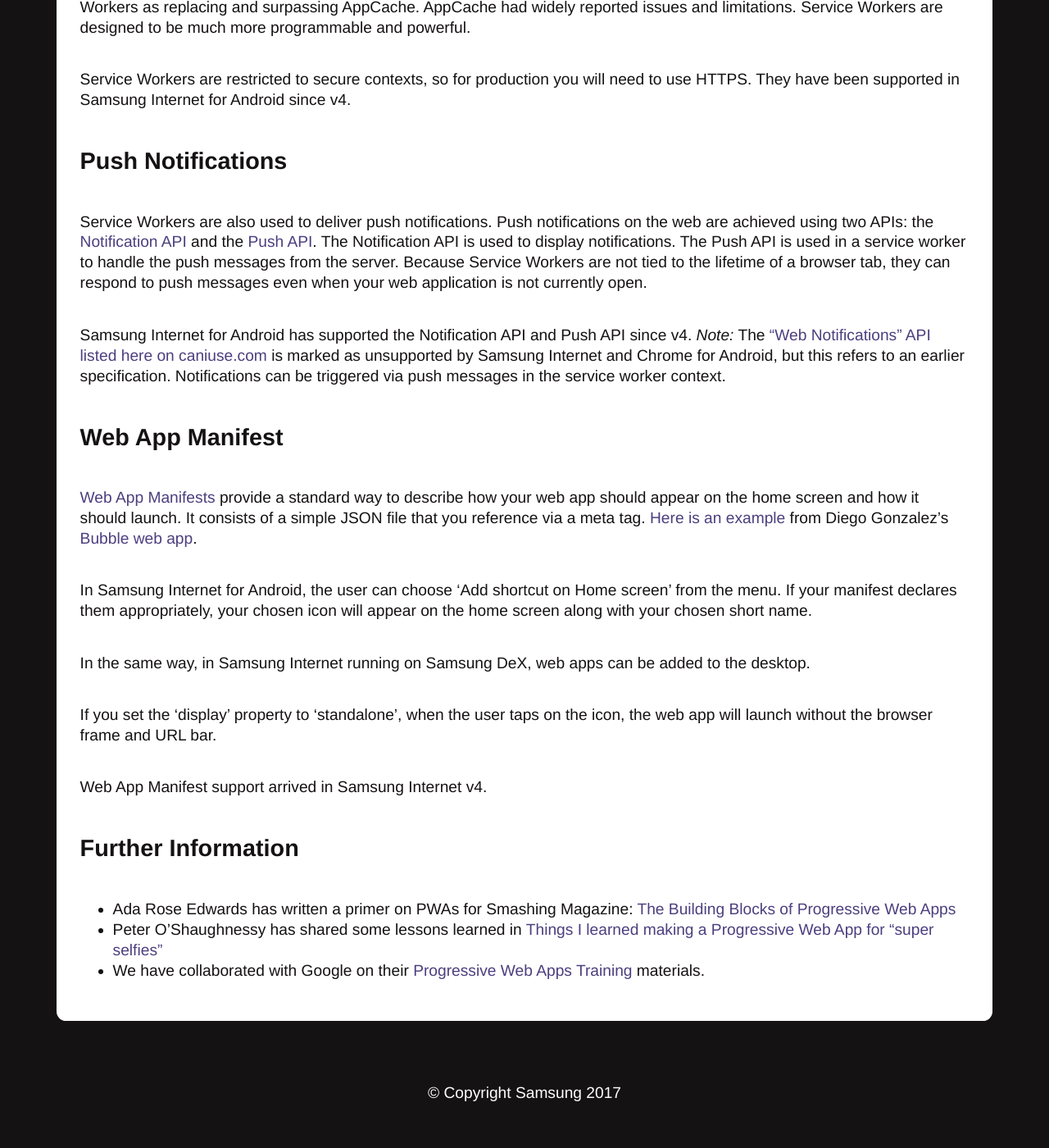
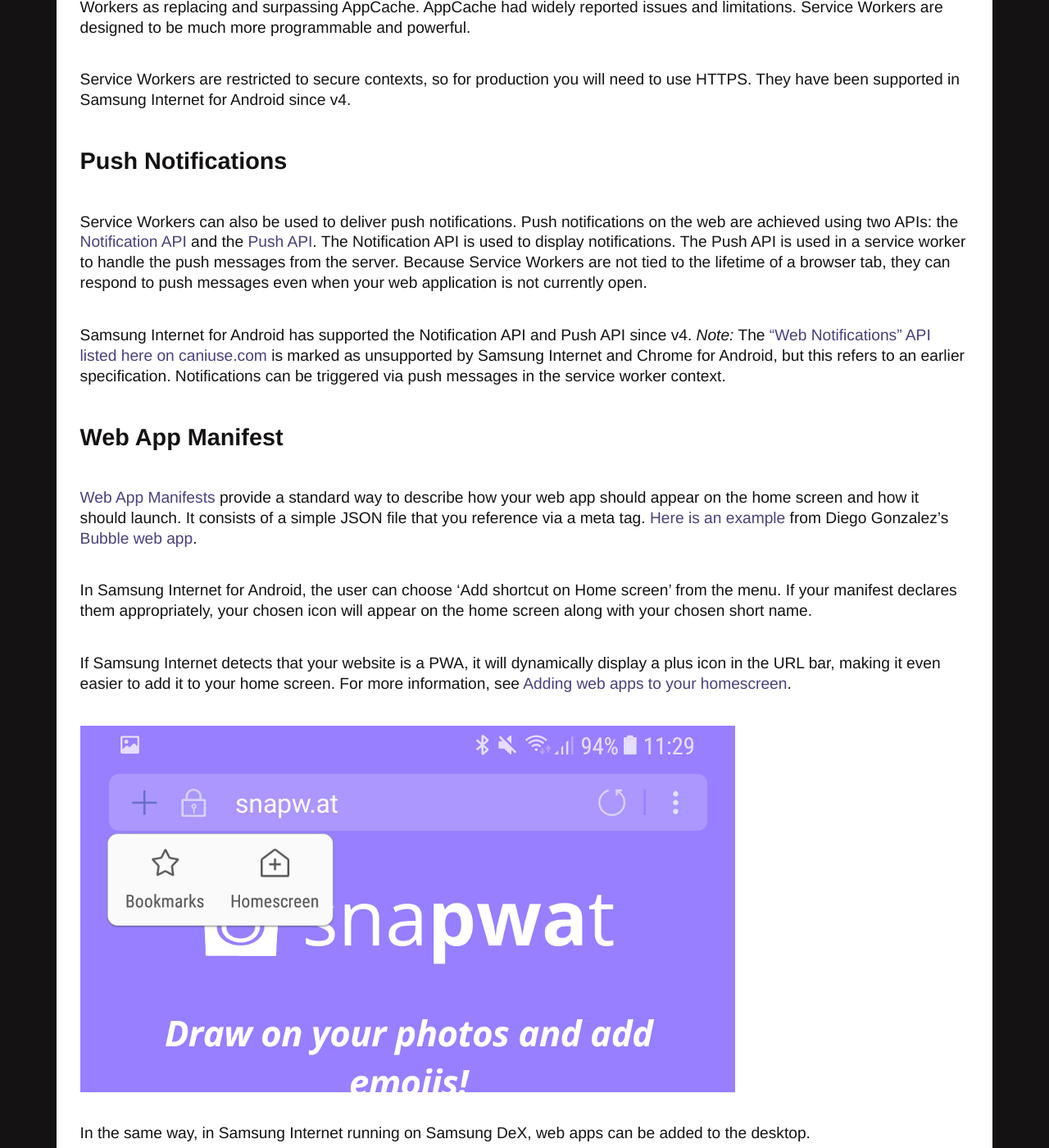
Before and after one commit to SamsungInternet/homepage-archive, a Jekyll site: the page built from docs/progressive-web-apps.md, in a window 1280 px wide and 1400 px high, scrolled down 846 px. Shown: the whole window at 82% size. Built offline with Jekyll 4.4.1, drawn with Linux system fonts in a browser that asks for light colours.

Commit message:
Update PWA page

```diff
--- a/docs/progressive-web-apps.md
+++ b/docs/progressive-web-apps.md
@@ -32,7 +32,7 @@
 
 ## Push Notifications
 
-Service Workers are also used to deliver push notifications. Push notifications on the web are
+Service Workers can also be used to deliver push notifications. Push notifications on the web are
 achieved using two APIs: the [Notification API](https://developer.mozilla.org/en-US/docs/Web/API/Notifications_API)
 and the [Push API](https://developer.mozilla.org/en-US/docs/Web/API/Push_API). The Notification
 API is used to display notifications. The Push API is used in a service worker to handle the
@@ -56,6 +56,12 @@
 menu. If your manifest declares them appropriately, your chosen icon will appear on the home
 screen along with your chosen short name.
 
+If Samsung Internet detects that your website is a PWA, it will dynamically display a plus
+icon in the URL bar, making it even easier to add it to your home screen. For more information,
+see [Adding web apps to your homescreen](https://samsunginter.net/docs/homescreen).
+
+![Plus icon when tapped](/images/docs/pwa-homescreen2.png)
+
 In the same way, in Samsung Internet running on Samsung DeX, web apps can be added to the
 desktop.
 
```
